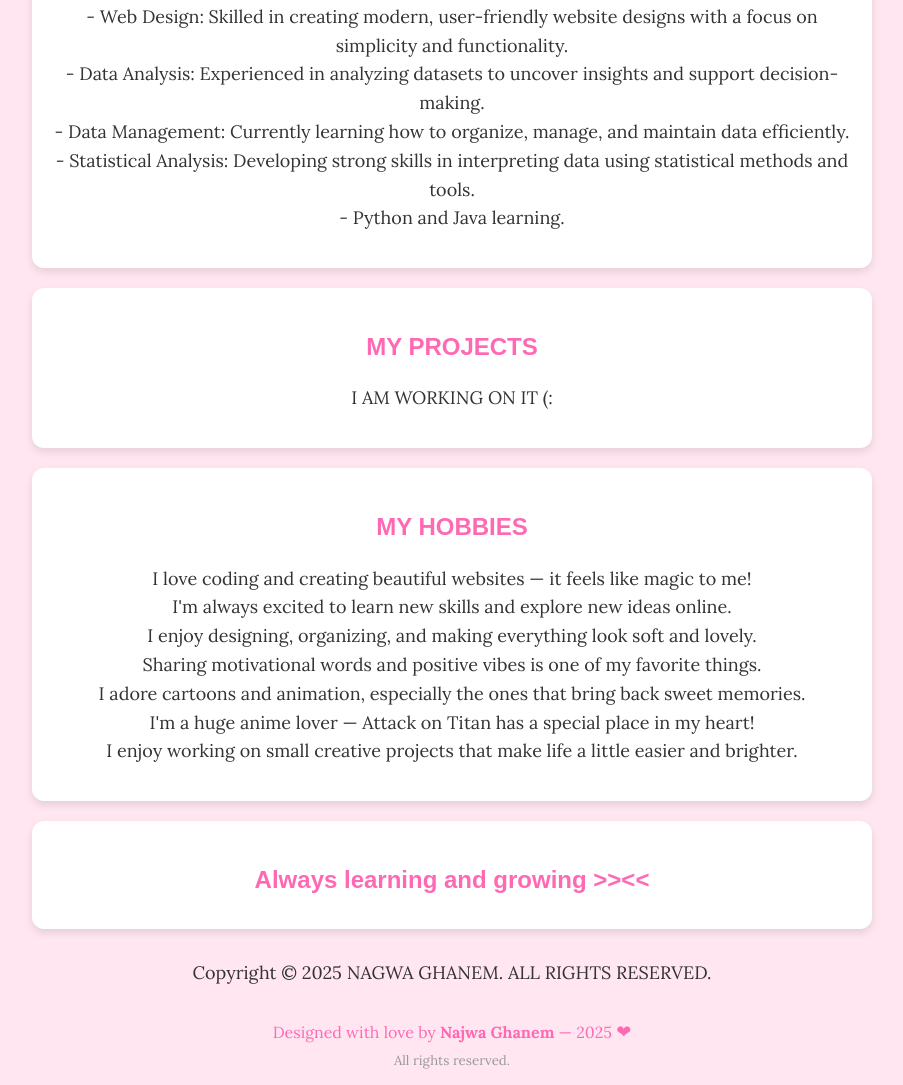
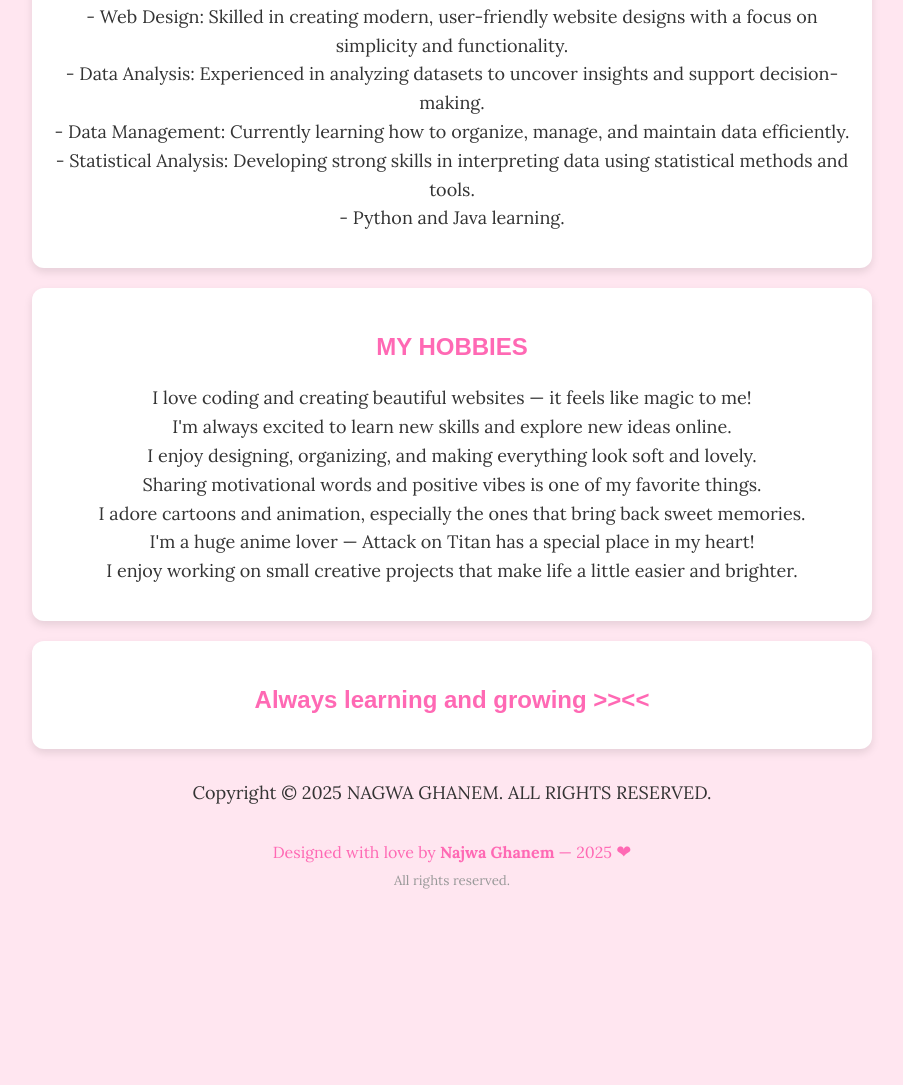
Before and after one commit to nagwa-LU/MY-PORTFOLIO, a plain HTML site: page index.html in a window 1280 px wide. Shown: the part 722-1807 px from the top of the page, without its empty margins (188-1091 px from the left). After the commit the page ends 1665 px from the top, so only its background shows below. Drawn offline with Linux system fonts and the light colour scheme; a web font is replaced by a local one.

Commit message:
Update index.html

```diff
--- a/index.html
+++ b/index.html
@@ -177,11 +177,7 @@
             </p>
         </section>
 
-        <!-- Projects -->
-        <section id="projects" class="section-style">
-            <h2>MY PROJECTS</h2>
-            <p>I AM WORKING ON IT (:</p>
-        </section>
+
 
 
                    <!-- Hobbies -->
```
